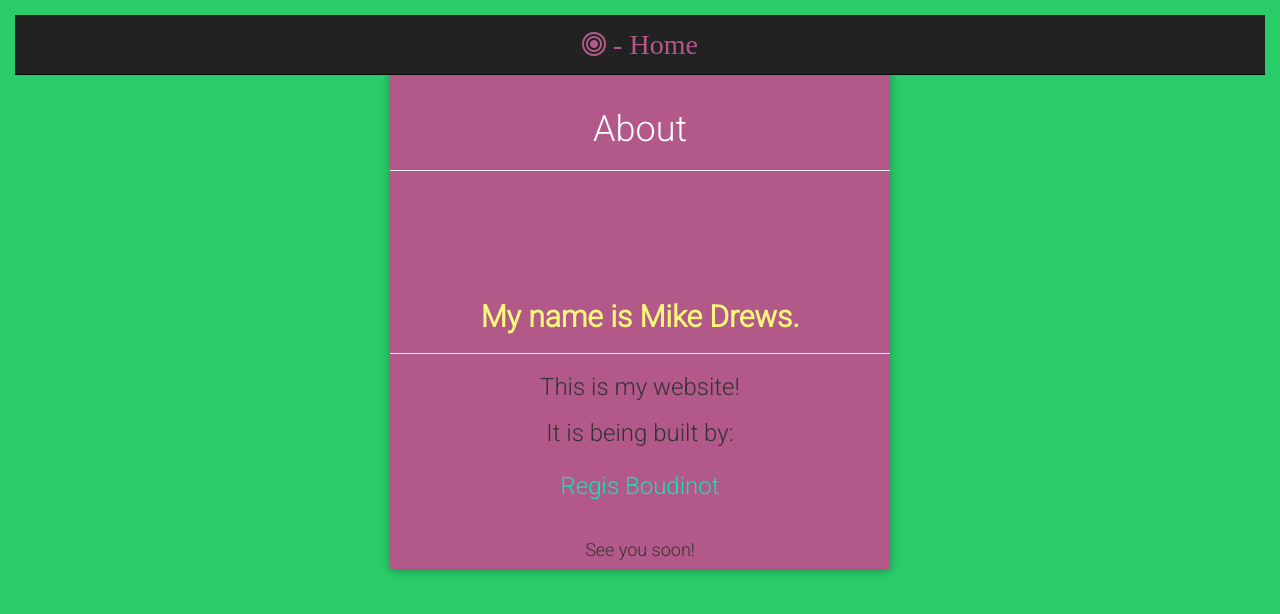
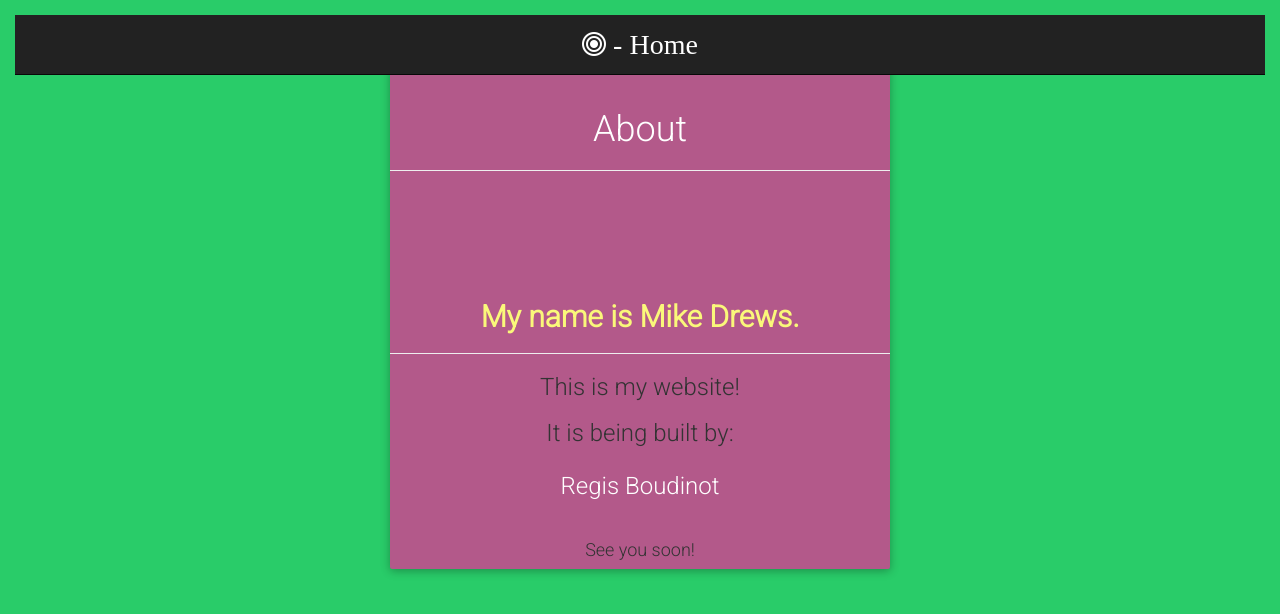
Before and after one commit to hikemusicyoga/hikemusicyoga.github.io, a plain HTML site: page about.html in a window 1280 px wide. Drawn offline with nearby package versions, Linux system fonts and the light colour scheme.

Commit message:
About Page Change
Chill colors

Better Nav Bar

```diff
--- a/about.html
+++ b/about.html
@@ -10,7 +10,7 @@
 
     <title>HMY - About</title>
 
-    <!-- Arvo font AND font-awesome!!!! -->
+    <!-- Arvo font AND font-awesome!! -->
     <link href='http://fonts.googleapis.com/css?family=Arvo' rel='stylesheet' type='text/css'>
     <link rel="stylesheet" href="fonts/font-awesome-4.3.0/css/font-awesome.min.css">
 
@@ -25,7 +25,7 @@
   <nav class="navbar navbar-inverse navbar-fixed-top">
     <div class="container">
       <nav class="menu">
-        <a href="index.html"<i class="fa fa-bullseye fa-2x" style="color: #B3598A;"></i> -  Home</a>
+        <a href="index.html"<i class="fa fa-bullseye fa-2x" style="color: white;" ></i> -  Home</a>
       </nav>
     </div>
   </nav>
@@ -44,7 +44,7 @@
         <h2><a href="https://soundcloud.com/mikedrews" target= "_blank" style="color: #FAF87A;"><strong>My name is Mike Drews.</strong></a></h2>
         <hr>
         <h3>This is my website!</h3>
-        <h3>It is being built by: <br><br><a href="http://selfup.me" target="_blank" style="color: #0FE5BA;">Regis Boudinot</a></h3>
+        <h3>It is being built by: <br><br><a href="http://selfup.me" target="_blank" style="color: white;">Regis Boudinot</a></h3>
         <br>
         <h4>See you soon!</h4>
       </div>
```
